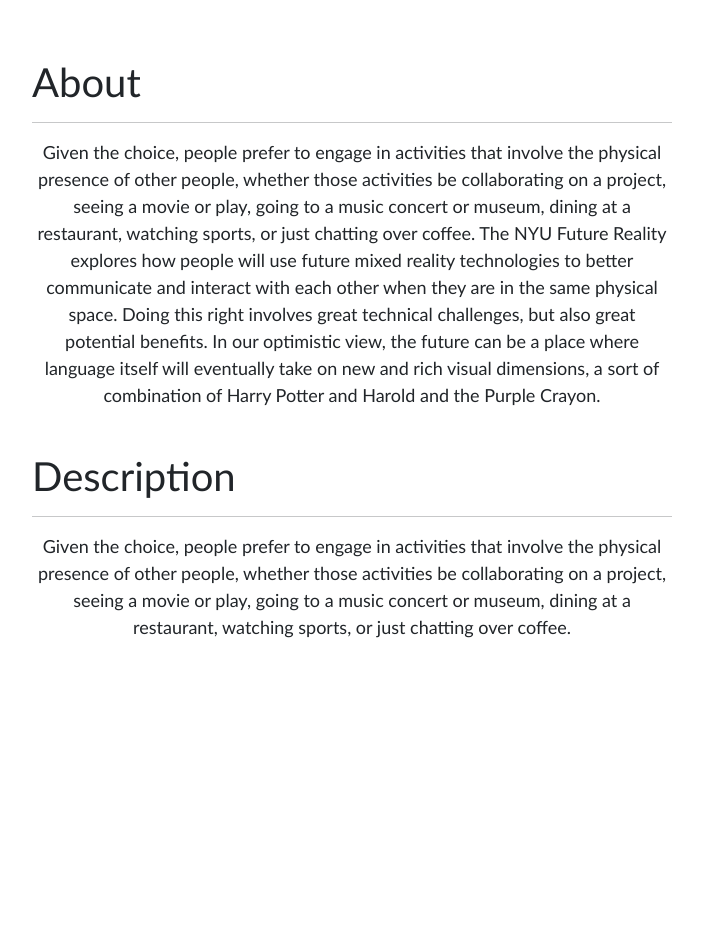
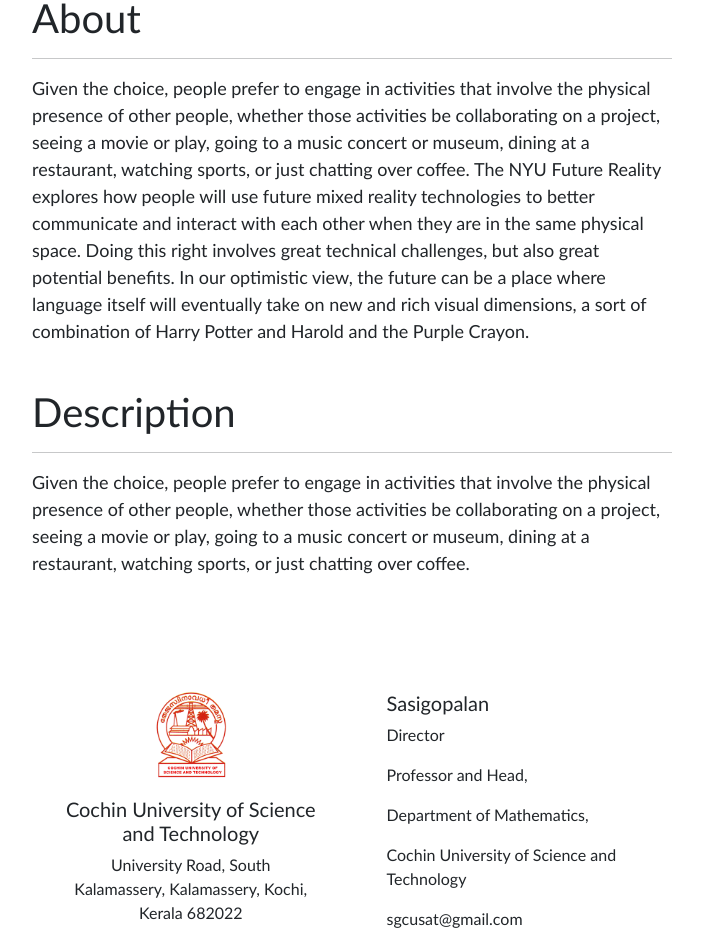
Before and after one commit to harshedabdulla/xrc, a React (Create React App) app: page /about in a window 1280 px wide. Shown: the part 160-1112 px from the top of the page, without its empty margins (288-991 px from the left). Built offline with nearby package versions, Linux system fonts and the light colour scheme.

Commit message:
made changes in about

```diff
--- a/src/App.css
+++ b/src/App.css
@@ -115,7 +115,23 @@
   padding-top: 7%;
 }
 .aboutcol{
-  padding: 10%;
+  padding-left: 10%;
+  padding-right: 10%;
     margin-right: 15%;
     margin-left: 15%;
 }
+.pf3{
+  text-align: left;
+  padding-bottom: 0%;
+}
+.pf4{
+  font-size: large;
+  font-family: 'Trebuchet MS', 'Lucida Sans Unicode', 'Lucida Grande', 'Lucida Sans', Arial, sans-serif;
+
+text-align: center;
+ margin-top: 5%;
+padding-right: 10%;
+    padding-left: 10%;
+    margin-right: 15%;
+    margin-left: 15%;
+}
--- a/src/pages/about.js
+++ b/src/pages/about.js
@@ -13,7 +13,7 @@
     <div className='maincontent'>
 
 	<div className='main2'>
-	<div className='pf1'>
+	<div className='pf4'>
 	<h1>About</h1>
 	<hr />
 
--- a/src/pages/contact.js
+++ b/src/pages/contact.js
@@ -51,19 +51,7 @@
       </Card.Body>
     </Card>
 	</Col>
-	<Col>
-	<Card style={{ width: '18rem' }}>
-      <Card.Img variant="top" src={im1} />
-      <Card.Body>
 
-        <Card.Text>
-          Some quick example text to build on the card title and make up the
-          bulk of the card's content.
-        </Card.Text>
-
-      </Card.Body>
-    </Card>
-	</Col>
 	<Col>
 	<Card style={{ width: '18rem' }}>
       <Card.Img variant="top" src={im1} />
```
